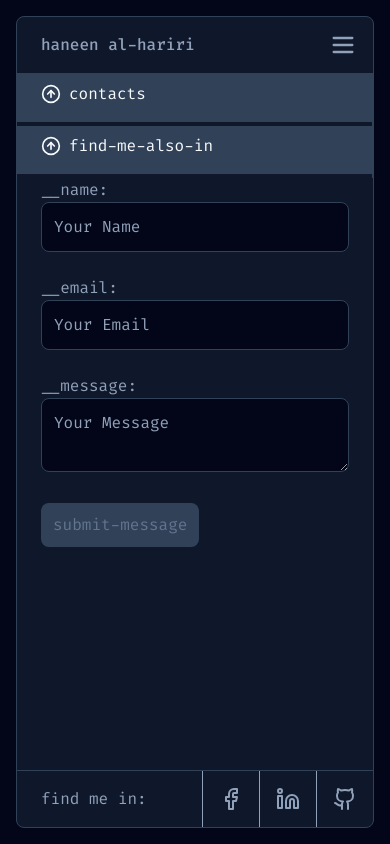
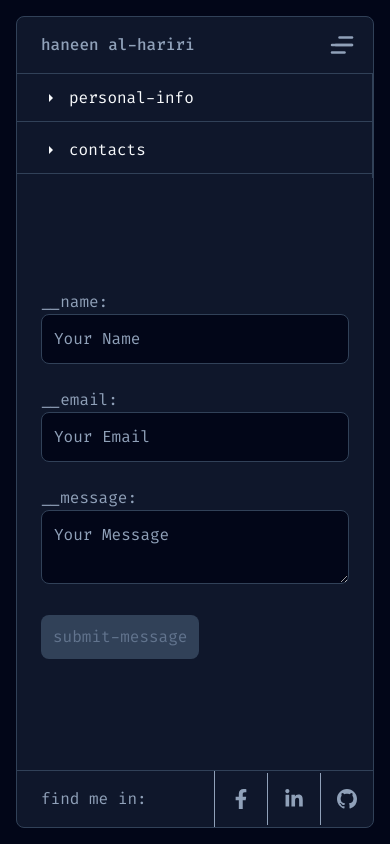
Before and after one commit to haneenhariri/porto, a React (Vite) app: page /contact-me in a window 390 px wide. Built offline with nearby package versions, Linux system fonts and the light colour scheme.

Commit message:
modified sidebar and changed lucide-react to react-icons, and bug fixes

```diff
--- a/package.json
+++ b/package.json
@@ -13,9 +13,9 @@
     "@tailwindcss/vite": "^4.1.3",
     "emailjs-com": "^3.2.0",
     "highlight.js": "^11.11.1",
-    "lucide-react": "^0.487.0",
     "react": "^19.0.0",
     "react-dom": "^19.0.0",
+    "react-icons": "^5.5.0",
     "react-router-dom": "^7.5.0"
   },
   "devDependencies": {
--- a/src/components/ContactForm/ContactForm.tsx
+++ b/src/components/ContactForm/ContactForm.tsx
@@ -39,7 +39,7 @@ const ContactForm = ({ formData, setFormData }: ContactFormProps) => {
 
   return (
     <form
-      className="contact-form flex flex-col gap-6 max-w-[372px] shrink-0 grow"
+      className="contact-form flex flex-col gap-6 w- xl:max-w-[372px] shrink-0 grow"
       onSubmit={handleSubmit}
     >
       <div className="form-group">
--- a/src/components/ContactSideBar/ContactSideBar.tsx
+++ b/src/components/ContactSideBar/ContactSideBar.tsx
@@ -1,13 +1,19 @@
-import DropdownMenu from "../DropdownMenu/DropdownMenu"
-import { contactsData, findMeData } from "../../data/contact"
+import { ContactSideBarProps } from "../../types/contact";
+import DropdownMenu from "../DropdownMenu/DropdownMenu";
 
-const ContactSideBar = () => {
+const PageSideBar = ({ sections }: ContactSideBarProps) => {
   return (
     <div className="border-r border-border">
-      <DropdownMenu title="contacts" content={contactsData}/>
-      <DropdownMenu title="find-me-also-in" content={findMeData} />
+      {sections.map((section, index) => (
+        <DropdownMenu
+          key={index}
+          title={section.title}
+          content={section.content}
+          icon={section.icon}
+        />
+      ))}
     </div>
-  )
-}
+  );
+};
 
-export default ContactSideBar
+export default PageSideBar;
--- a/src/components/DropdownMenu/DropdownMenu.tsx
+++ b/src/components/DropdownMenu/DropdownMenu.tsx
@@ -1,38 +1,78 @@
 import { useState } from "react";
-import { DropdownProps } from "../../types/Dropdown";
-import { CircleArrowDown } from "lucide-react";
+import { ContactItem } from "../../types/contact";
+import { IoMdArrowDropright } from "react-icons/io";
 
-const DropdownMenu = ({ title, content, icon }: DropdownProps) => {
+type DropdownContent = ContactItem[] | NestedDropdown[];
+
+interface NestedDropdown {
+  title: string;
+  icon?: React.ReactNode;
+  content: ContactItem[];
+}
+
+interface DropdownMenuProps {
+  title: string;
+  icon?: React.ReactNode;
+  content: DropdownContent;
+  depth?: number;
+}
+
+const isNestedDropdown = (
+  content: DropdownContent
+): content is NestedDropdown[] => {
+  return (
+    Array.isArray(content) && "title" in content[0] && "content" in content[0]
+  );
+};
+
+const DropdownMenu = ({ title, icon, content, depth = 0 }: DropdownMenuProps) => {
   const [isOpen, setIsOpen] = useState(false);
+  const toggleDropdown = () => setIsOpen(!isOpen);
 
-  const toggleDropdown = () => {
-    setIsOpen(!isOpen);
-  };
+  const paddingLeft = 6 + depth * 4;
 
   return (
     <div className="flex flex-col text-link">
       <button
         onClick={toggleDropdown}
-        className="flex bg-border md:bg-transparent mb-1 gap-2 pl-6 py-2 w-full md:w-[291px]  h-12 text-link-white border-b border-r-0 lg:w-[330px] text-start border-border"
+        className={`flex items-center md:bg-transparent mb-1 gap-2 py-2 w-full md:w-[291px] h-12 text-link-white border-b border-r-0 lg:w-[330px] text-start border-border`}
+        style={{ paddingLeft: `${paddingLeft * 4}px` }}
       >
-        {
-          isOpen?
-          <CircleArrowDown className="w-5 transition" />:
-          <CircleArrowDown className="w-5 transition rotate-180" />
-        }{icon}{title}
+        {isOpen ? (
+          <IoMdArrowDropright className="w-5 transition rotate-90 duration-250" />
+        ) : (
+          <IoMdArrowDropright className="w-5 transition" />
+        )}
+        {icon}
+        {title}
       </button>
+
       {isOpen && (
         <ul className="mt-2 mb-3">
-          {content.map((item, index) => (
-            <li key={index} className="pl-6 py-2 hover:bg-link-active hover:text-link-white flex items-center cursor-pointer gap-2">
-              {item.icon}
-              <a href={item.to}>{item.text}</a>
-            </li>
-          ))}
+          {isNestedDropdown(content)
+            ? content.map((nested, index) => (
+                <li key={index}>
+                  <DropdownMenu
+                    title={nested.title}
+                    icon={nested.icon}
+                    content={nested.content}
+                    depth={depth + 1} // <-- العمق يزيد
+                  />
+                </li>
+              ))
+            : content.map((item, index) => (
+                <li
+                  key={index}
+                  className="py-2 hover:bg-link-active hover:text-link-white flex items-center cursor-pointer gap-2"
+                  style={{ paddingLeft: `${(paddingLeft + 1) * 4}px` }} // عنصر المحتوى ينزاح أكثر قليلاً
+                >
+                  {item.icon}
+                  <a href={item.to}>{item.text}</a>
+                </li>
+              ))}
         </ul>
       )}
     </div>
   );
 };
-
 export default DropdownMenu;
--- a/src/components/Footer/GitHubUsername.tsx
+++ b/src/components/Footer/GitHubUsername.tsx
@@ -1,10 +1,10 @@
-import { Github } from "lucide-react";
+import { BsGithub } from "react-icons/bs";
 
 export default function GitHubUsername() {
   return (
     <div className="github-username md:border-l p-4 md:px-8">
       <a href="https://github.com/test/" target="_blank" rel="noopener noreferrer" className="flex items-center gap-2">
-        <span className="hidden md:inline">@haneenhariri</span> <Github />
+        <span className="hidden md:inline">@haneenhariri</span> <BsGithub className="text-xl" />
       </a>
     </div>
   );
--- a/src/components/Footer/SocialLinks.tsx
+++ b/src/components/Footer/SocialLinks.tsx
@@ -1,13 +1,13 @@
-import { Facebook, Linkedin } from "lucide-react";
 import SocialLink from "./SocialLink";
+import { FaFacebookF, FaLinkedinIn } from "react-icons/fa";
 
 export default function SocialLinks() {
   return (
     <div className="social-links flex grow justify-between md:grow-0">
       <p className="border-r py-4 px-6 grow md:grow-0">find me in:</p>
       <ul className="flex items-center">
-        <SocialLink href="https://facebook.com/yourusername" icon={<Facebook />} />
-        <SocialLink href="https://linkedin.com/in/yourusername" icon={<Linkedin />} />
+        <SocialLink href="https://facebook.com/yourusername" icon={<FaFacebookF className="text-xl" />} />
+        <SocialLink href="https://linkedin.com/in/yourusername" icon={<FaLinkedinIn className="text-xl" />} />
       </ul>
     </div>
   );
--- a/src/components/Navbar/Navbar.tsx
+++ b/src/components/Navbar/Navbar.tsx
@@ -1,8 +1,9 @@
 import { NavLink } from "react-router-dom";
-import { Menu, X } from "lucide-react";
 import { navLinks } from "../../data/navLinks";
 import NavSidebar from "./NavSidebar";
 import { useSidebar } from "../../hooks/useSidebar";
+import { TbMenu3 } from "react-icons/tb";
+import { IoClose } from "react-icons/io5";
 
 const Navbar: React.FC = () => {
   const { isOpen, toggle, close } = useSidebar();
@@ -36,17 +37,12 @@ const Navbar: React.FC = () => {
 
         <div className="lg:hidden mr-4">
           {isOpen ? (
-            <X
-              size={28}
-              className="text-link cursor-pointer"
+            <IoClose
+              className="text-link cursor-pointer text-3xl"
               onClick={toggle}
             />
           ) : (
-            <Menu
-              size={28}
-              className="text-link cursor-pointer"
-              onClick={toggle}
-            />
+            <TbMenu3 onClick={toggle} className="text-link cursor-pointer text-3xl" />
           )}
         </div>
 
--- a/src/components/layout/ContactLayout.tsx
+++ b/src/components/layout/ContactLayout.tsx
@@ -1,10 +1,14 @@
-import ContactSideBar from "../ContactSideBar/ContactSideBar";
+import { aboutMeSidebarSections } from "../../data/contact";
+import { ContactLayoutProps } from "../../types/contact";
+import PageSideBar from "../ContactSideBar/ContactSideBar";
 
-const ContactLayout = ({ children }) => {
+
+const ContactLayout = ({ children }: ContactLayoutProps) => {
+
   return (
     <div className="contact-layout flex flex-col md:flex-row w-full">
-      <ContactSideBar />
-      <div className="contact-body flex flex-col w-full">
+      <PageSideBar sections={aboutMeSidebarSections} />
+      <div className="contact-body flex flex-col grow w-full">
         <div className="border-b border-border h-12 hidden md:block"></div>
         <div className="w-full flex flex-wrap grow justify-center items-center">
           {children}
--- a/src/data/contact.tsx
+++ b/src/data/contact.tsx
@@ -1,32 +1,89 @@
-import { Mail, Phone, SquareArrowOutUpRight } from "lucide-react";
+import { FaFacebookF, FaInstagram, FaSchool, FaTelegramPlane, FaUniversity, FaWhatsapp } from "react-icons/fa";
+import { FaArrowUpRightFromSquare, FaPhone } from "react-icons/fa6";
+import { FiMail } from "react-icons/fi";
+import { RiFolder3Fill } from "react-icons/ri";
 
-export const contactsData = [
+export const contactsSections = [
+  {
+    title: "contacts",
+    content: [
       {
         text: "user@gmail.com",
-    icon: <Mail />,
+        icon: <FiMail />,
         to: "mailto:user@gmail.com",
       },
       {
         text: "+3598246359",
-    icon: <Phone />,
+        icon: <FaPhone />,
         to: "tel:+3598246359",
       },
-];
-
-export const findMeData = [
+    ],
+  },
+  {
+    title: "find-me-also-in",
+    content: [
       {
         text: "Whatsapp",
-    icon: <SquareArrowOutUpRight />,
+        icon: <FaArrowUpRightFromSquare />,
         to: "https://wa.me/+963969646104",
       },
       {
         text: "Facebook",
-    icon: <SquareArrowOutUpRight />,
+        icon: <FaArrowUpRightFromSquare />,
         to: "",
       },
       {
         text: "Instagram",
-    icon: <SquareArrowOutUpRight />,
+        icon: <FaArrowUpRightFromSquare />,
         to: "",
       },
+    ],
+  },
 ];
+
+export const aboutMeSidebarSections = [
+  {
+    title: "personal-info",
+    content: [
+      {
+        title: "bio",
+        icon: <RiFolder3Fill className="text-[#FF637E]" />,
+        content: [
+          { text: "Facebook", icon: <FaFacebookF />, to: "#" },
+          { text: "Instagram", icon: <FaInstagram />, to: "#" },
+        ],
+      },
+      {
+        title: "interests",
+        icon: <RiFolder3Fill className="text-[#00D5BE]" />,
+        content: [
+          { text: "WhatsApp", icon: <FaWhatsapp />, to: "https://wa.me" },
+          { text: "Telegram", icon: <FaTelegramPlane />, to: "#" },
+        ],
+      },
+      {
+        title: "education",
+        icon: <RiFolder3Fill className="text-[#615FFF]" />,
+        content: [
+          { text: "high-school", icon: <FaSchool />, to: "https://wa.me" },
+          { text: "university", icon: <FaUniversity />, to: "#" },
+        ],
+      },
+    ],
+  },
+  {
+    title: "contacts",
+    content: [
+      {
+        text: "user@gmail.com",
+        icon: <FiMail />,
+        to: "mailto:user@gmail.com",
+      },
+      {
+        text: "+3598246359",
+        icon: <FaPhone />,
+        to: "tel:+3598246359",
+      },
+    ],
+  },
+];
--- a/src/pages/ContactMe.tsx
+++ b/src/pages/ContactMe.tsx
@@ -13,7 +13,7 @@ const ContactMe = () => {
   return (
     <div className="contact-me flex grow">
       <ContactLayout>
-        <div className="left-part w-full px-6 md:w-[42.99%] h-full flex justify-center items-center">
+        <div className="left-part w-full h-full py-6 lg:py-0 px-6 xl:w-[42.99%] flex justify-center items-center">
           <ContactForm formData={formData} setFormData={setFormData} />
         </div>
         <div className="right-part hidden xl:block w-[57.01%] h-full border-l border-border">
--- a/src/types/contact.ts
+++ b/src/types/contact.ts
@@ -4,12 +4,39 @@ export type ContactFormProps = {
     email: string;
     message: string;
   };
-  setFormData: React.Dispatch<React.SetStateAction<{
-    name: string;
-    email: string;
-    message: string;
-  }>>;
+  setFormData: React.Dispatch<
+    React.SetStateAction<{
+      name: string;
+      email: string;
+      message: string;
+    }>
+  >;
 };
+
+export type ContactLayoutProps = {
+  children: React.ReactNode;
+};
+export interface ContactItem {
+  text: string;
+  icon: React.ReactNode;
+  to: string;
+}
+
+export interface NestedDropdown {
+  title: string;
+  icon?: React.ReactNode;
+  content: ContactItem[];
+}
+
+export interface ContactSection {
+  title: string;
+  icon?: React.ReactNode;
+  content: ContactItem[] | NestedDropdown[];
+}
+
+export interface ContactSideBarProps {
+  sections: ContactSection[];
+}
 
 export type CodeBoxProps = {
   formData: {
```
Also changed, not shown: src/types/Dropdown.ts (+10 -8 lines), 1 other file (tests, documents, lock files or other folders). Lines whose indentation alone changed are shown as unchanged.
